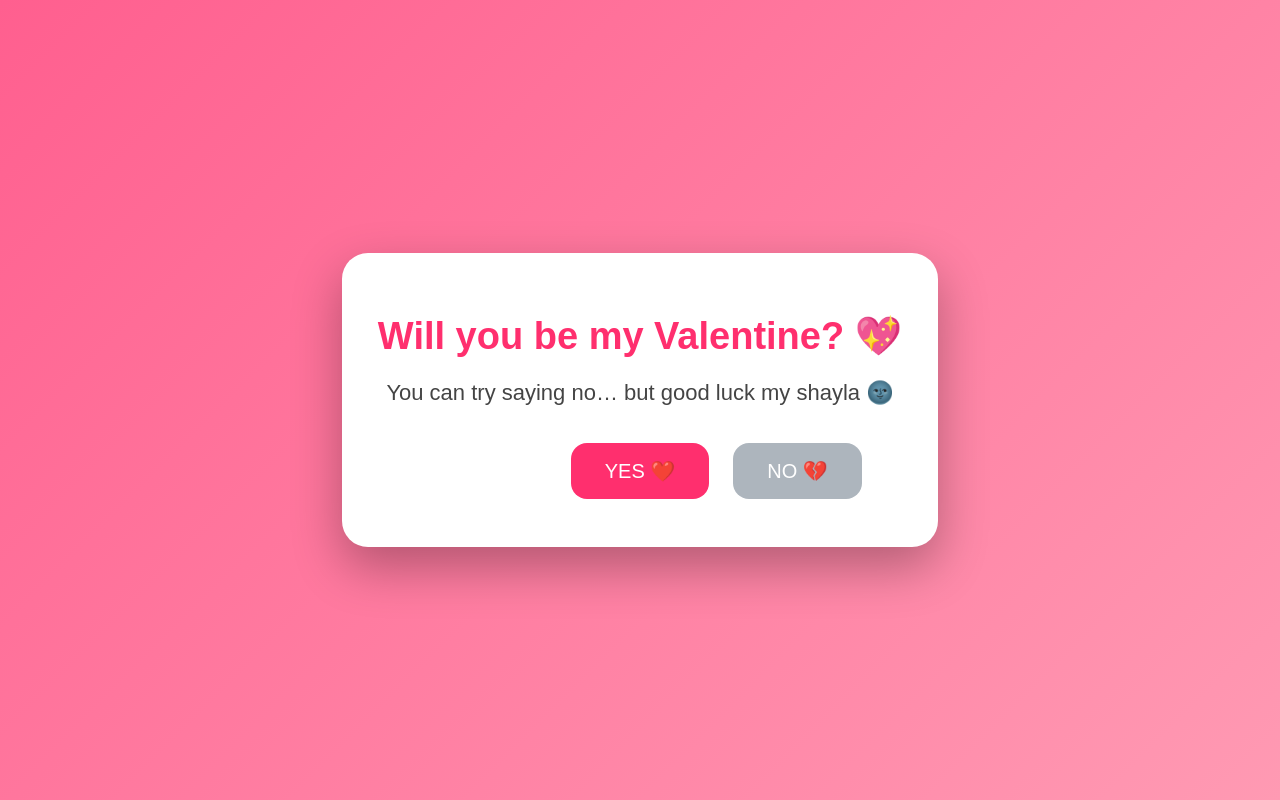
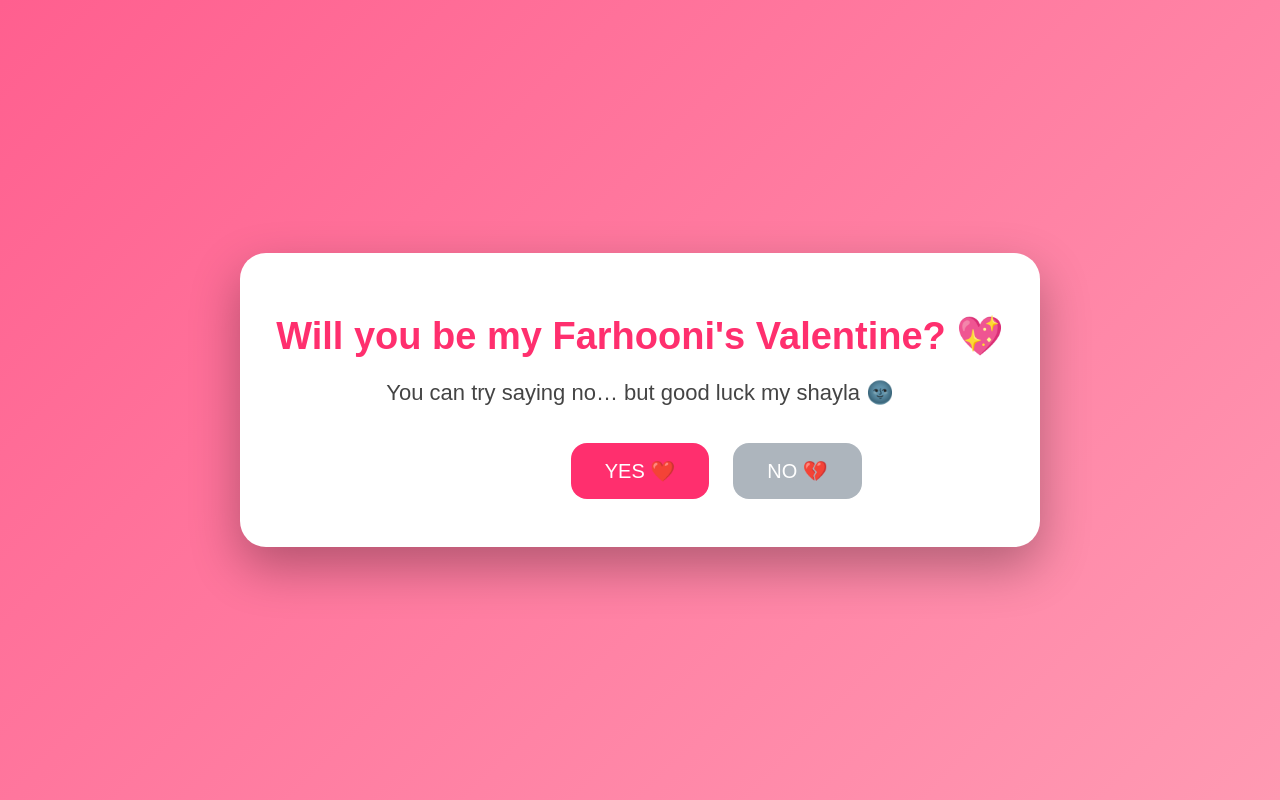
Before and after one commit to Farhan9565/Valentine-, a plain HTML site: page index.html in a window 1280 px wide. Drawn offline with Linux system fonts and the light colour scheme.

Commit message:
Update index.html

```diff
--- a/index.html
+++ b/index.html
@@ -89,7 +89,7 @@ pointer-events: none;
 <canvas id="boom"></canvas>
 
 <div class="box" id="question">
-<h1>Will you be my Valentine? 💖</h1>
+<h1>Will you be my Farhooni's Valentine? 💖</h1>
 <p>You can try saying no… but good luck my shayla 🌚</p>
 <button id="yes">YES ❤️</button>
 <button id="no">NO 💔</button>
```
